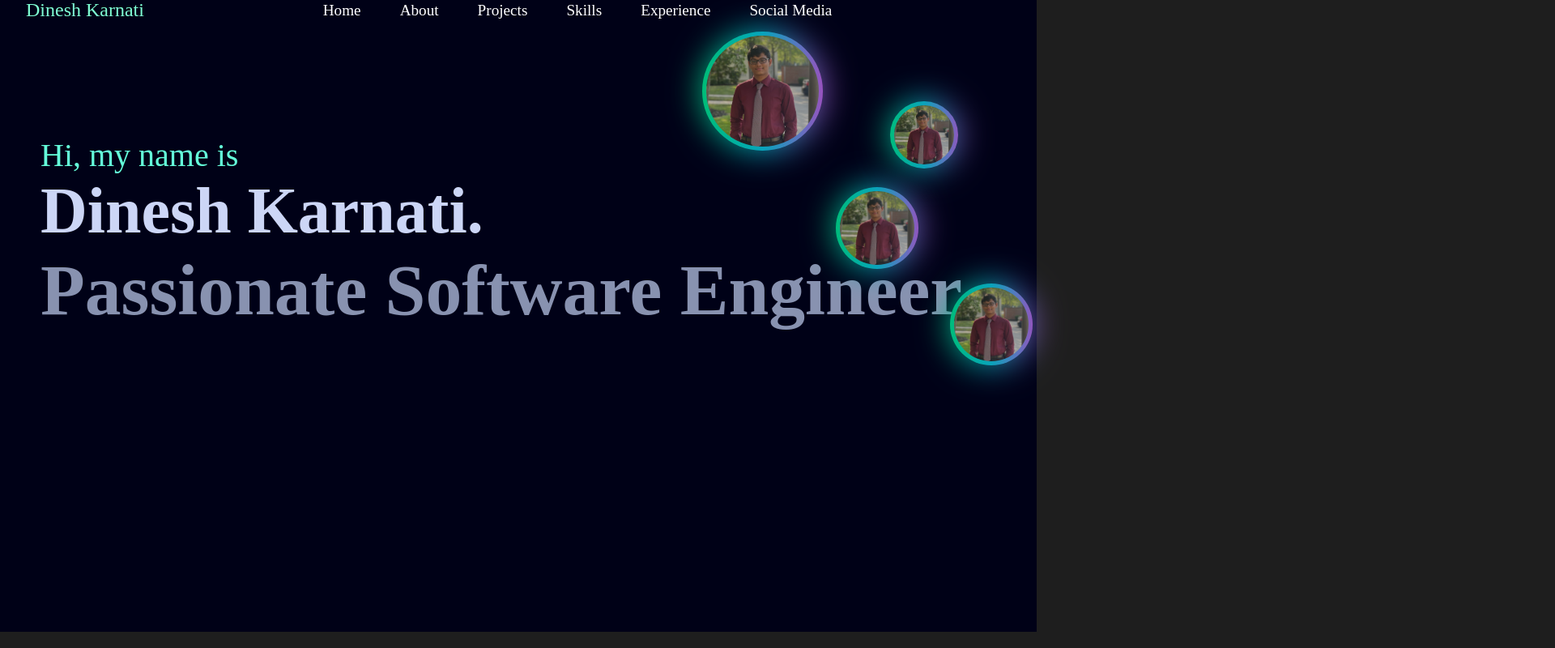
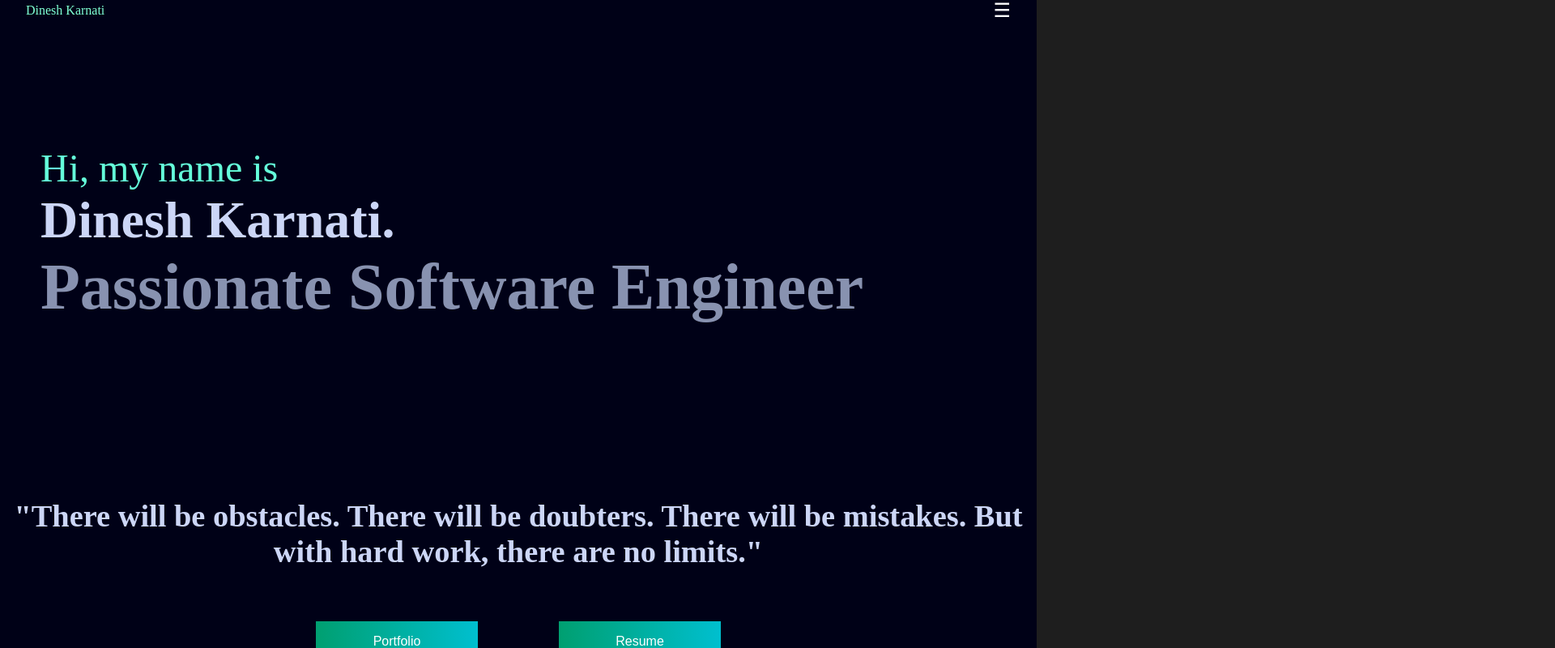
Before and after one commit to DineshK100/Personal-Portfolio-Website, a React (Create React App) app: page / in a window 1280 px wide. Shown: the part 20-820 px from the top of the page at 81% size, 1920 px wide, since content can reach past the window. Built offline with nearby package versions, Linux system fonts and the light colour scheme.

Commit message:
Designed the landing page

```diff
--- /dev/null
+++ b/src/about.js
@@ -0,0 +1,12 @@
+import React from "react";
+import "./about.css";
+
+function About() {
+
+    return (
+        <></>
+    )
+
+}
+
+export default About;
--- a/src/components/navbar/navbar.css
+++ b/src/components/navbar/navbar.css
@@ -1,6 +1,9 @@
-.nav-background{
+/* Existing styles */
+
+.nav-background {
     height: 0px;
 }
+
 .navbar {
     width: 100vw;
     margin: 0 auto;
@@ -15,15 +18,12 @@
     border-image-source: linear-gradient(to right, #00ff94, #00dfff, #e361ff);
     border-image-slice: 1;
     transition: background-color 0.3s ease;
-
 }
-
 
 .navbar-scrolled {
     background-color: black !important;
     box-shadow: 0 1px 10px rgba(0, 0, 0, 0.15);
- }
-
+}
 
 .name {
     color: aquamarine;
@@ -75,3 +75,54 @@
 .desktopMenuListItem:hover::after {
     width: 100%;
 }
+
+.dropdown-toggle {
+    display: none;
+    font-size: 1.5rem;
+    color: white;
+    background: none;
+    border: none;
+    cursor: pointer;
+}
+
+.dropdown-menu {
+    display: none;
+    flex-direction: column;
+    position: absolute;
+    top: 100%;
+    right: 2rem;
+    background-color: #000117;
+    border: 1px solid #00dfff;
+    border-radius: 5px;
+    z-index: 2;
+}
+
+.dropdown-menu a {
+    padding: 1rem;
+    text-decoration: none;
+    color: white;
+    display: block;
+    text-align: right;
+}
+
+.dropdown-menu a:hover {
+    background-color: #00dfff;
+}
+
+@media (max-width: 1366px) {
+    .desktopmenu {
+        display: none;
+    }
+
+    .dropdown-toggle {
+        display: block;
+    }
+
+    .name {
+        font-size: 1rem;
+    }
+
+    .dropdown-menu.show {
+        display: flex;
+    }
+}
--- a/src/components/navbar/navbar.js
+++ b/src/components/navbar/navbar.js
@@ -1,4 +1,4 @@
-import React, {useEffect} from "react";
+import React, { useEffect } from "react";
 import { Link } from "react-scroll";
 import "./navbar.css";
 
@@ -21,19 +21,52 @@ const Navbar = () => {
 
   return (
     <div>
-      <nav className="navbar">
-        <div className="navbar-content">
-        <div className="name">
-          <p>Dinesh Karnati</p>
+      <nav class="navbar">
+        <div class="navbar-content">
+          <div class="name">Dinesh Karnati</div>
+          <div class="desktopmenu">
+            <a class="desktopMenuListItem" href="#home">
+              Home
+            </a>
+            <a class="desktopMenuListItem" href="#about">
+              About
+            </a>
+            <a class="desktopMenuListItem" href="#projects">
+              Projects
+            </a>
+            <a class="desktopMenuListItem" href="#skills">
+              Skills
+            </a>
+            <a class="desktopMenuListItem" href="#experience">
+              Experience
+            </a>
+            <a class="desktopMenuListItem" href="#social-media">
+              Social Media
+            </a>
           </div>
-        <div className="desktopmenu">
-          <a href = "#intro-wrapper" className="desktopMenuListItem" >Home</a>
-          <a className="desktopMenuListItem" >About</a>
-          <a className="desktopMenuListItem">Projects</a>
-          <a className="desktopMenuListItem">Skills</a>
-          <a className="desktopMenuListItem">Experience</a>
-          <a className="desktopMenuListItem">Social Media</a>
+          <button class="dropdown-toggle" aria-label="Toggle menu">
+            &#9776;
+          </button>
         </div>
+        <div class="dropdown-menu">
+          <a class="dropdownMenuItem" href="#home">
+            Home
+          </a>
+          <a class="dropdownMenuItem" href="#about">
+            About
+          </a>
+          <a class="dropdownMenuItem" href="#projects">
+            Projects
+          </a>
+          <a class="dropdownMenuItem" href="#skills">
+            Skills
+          </a>
+          <a class="dropdownMenuItem" href="#experience">
+            Experience
+          </a>
+          <a class="dropdownMenuItem" href="#social-media">
+            Social Media
+          </a>
         </div>
       </nav>
     </div>
--- a/src/intro.css
+++ b/src/intro.css
@@ -1,25 +1,22 @@
 .page-background {
     background-color: #000117;
-    width: 100vw;
-    height: 100vh;
+    min-height: 100vh;
+    padding-top: 50px;
 }
 
 .intro-wrapper {
     display: flex;
-    flex-direction: row;
+    flex-direction: column;
+    align-items: flex-start;
+    position: relative;
+    margin-top: 150px;
 }
 
 .intro {
     display: flex;
-    align-items: center;
-    justify-content: flex-start;
+    flex-direction: column;
+    align-items: flex-start;
     padding-left: 50px;
-    padding-top: 150px;
-}
-
-.introInfo {
-    text-align: left;
-    color: #ccd6f6;
 }
 
 .hi {
@@ -31,57 +28,80 @@
 
 .introName {
     font-size: 5rem;
-    font-weight: 700;
     color: #ccd6f6;
     margin: 0;
 }
 
 .introTagline {
     font-size: 5.6rem;
-    font-weight: 600;
     color: #8892b0;
     margin: 0;
-    width: 1000%;
-    height: 20%;
+}
+
+.motivational-quote {
+    display: flex;
+    flex-direction: row;
+    font-size: 1.2em;
+    color: #ccd6f6;
+    text-align: center;
+    justify-content: center;
+    width: 100%;
+    padding-top: 215px;
+}
+
+.buttons{
+    display: flex;
+    flex-direction: row;
+    justify-content: center;
+    gap: 100px;
+    padding-top: 5%
+}
+
+.buttons-display {
+    background: linear-gradient(to right, #009f70, #00bfcf);
+    border: none;
+    color: white;
+    padding: 15px 32px;
+    width: 200px;
+    height: 50px;
+    text-align: center;
+    text-decoration: none;
+    display: inline-block;
+    font-size: 16px;
+}
+
+.image-1, .image-2, .image-3, .image-4 {
+    position: absolute;
+    border-radius: 50%;
+    filter: brightness(75%);
 }
 
 .image-1 {
-    position: flex;
-    border-radius: 50%;
     width: 15%;
-    height: 15%;
-    margin-top: 5%;
-    filter: brightness(75%);
+    height: auto;
+    right: 25%;
+    top: -45%;
 }
 
 .image-2 {
-    position: relative;
-    border-radius: 50%;
     width: 10%;
-    height: 10%;
-    margin-top: 20%;
-    margin-left: 2%;
-    filter: brightness(75%);
+    height: auto;
+    right: 10%;
+    top: -50%;
 }
 
 .image-3 {
-    position: relative;
-    border-radius: 50%;
     width: 8%;
-    height: 8%;
-    margin-top: 150px;
-    margin-left: -2%;
-    filter: brightness(75%);
+    height: auto;
+    top: 30%;
+    right: 3%;
 }
 
 .image-4 {
-    position: relative;
-    border-radius: 50%;
-    width: 10%;
-    height: 10%;
-    margin-top: 375px;
-    margin-right: 10px;
-    filter: brightness(75%);
+    width: 8%;
+    height: auto;
+    top: 65%;
+    right: 15%;
 }
 
 .image-1::before, .image-2::before, .image-3::before, .image-4::before {
@@ -96,7 +116,7 @@
     z-index: -1;
 }
 
-.image-1::after, .image-2::after, .image-3::after, .image-4::after{
+.image-1::after, .image-2::after, .image-3::after, .image-4::after {
     content: "";
     position: absolute;
     top: -5px;
@@ -106,7 +126,7 @@
     border-radius: 50%;
     background: linear-gradient(to right, #00ff94, #00dfff, #e361ff);
     z-index: -1;
-    filter: blur(20px)
+    filter: blur(20px);
 }
 
 .image-1 img, .image-2 img, .image-3 img, .image-4 img {
@@ -115,3 +135,48 @@
     border-radius: 50%;
     display: block;
 }
+
+/* Hide images on tablets and phones */
+@media (max-width: 600px) {
+    .image-1, .image-2, .image-3, .image-4 {
+        display: none;
+    }
+    .introTagline {
+        font-size: 1.6rem;
+        color: #8892b0;
+    }
+
+    .hi {
+        color: #64ffda;
+        font-size: 1.2rem;
+    }
+
+    .introName {
+        font-size: 1.6rem;
+        color: #ccd6f6;
+        margin: 0;
+    }
+}
+
+/* Apply styles between 900px and 1366px */
+@media (min-width: 601px) and (max-width: 1366px) {
+    .image-1, .image-2, .image-3, .image-4 {
+        display: none;
+    }
+
+    .introTagline {
+        font-size: 5rem;
+        color: #8892b0;
+    }
+
+    .hi {
+        color: #64ffda;
+        font-size: 3rem;
+    }
+
+    .introName {
+        font-size: 4rem;
+        color: #ccd6f6;
+        margin: 0;
+    }
+}
--- a/src/intro.js
+++ b/src/intro.js
@@ -1,5 +1,7 @@
 import React from "react";
 import "./intro.css";
+
+import About from "./about";
 
 const Intro = () => {
   return (
@@ -13,27 +15,34 @@ const Intro = () => {
           </div>
         </section>
 
-          <div class="image-1">
-            <img alt="headshot" src="./headshot.jpeg" />
+        <div class="image-1"> x
+          <img alt="headshot" src="./headshot.jpeg" draggable="false"/>
         </div>
         <div class="image-2">
-            <img alt="another pic" src="./headshot.jpeg" />
+          <img alt="another pic" src="./headshot.jpeg" draggable="false"/>
         </div>
         <div class="image-3">
-            <img alt="other pic pic" src="./headshot.jpeg" />
+          <img alt="other pic pic" src="./headshot.jpeg" draggable="false"/>
         </div>
         <div class="image-4">
-            <img alt="other pic pic" src="./headshot.jpeg" />
+          <img alt="other pic pic" src="./headshot.jpeg" draggable="false"/>
+        </div>
+      </div>
+      <div className="motivational-quote">
+        <h1>
+          "There will be obstacles. There will be doubters. There will be
+          mistakes. But with hard work, there are no limits."
+        </h1>
+      </div>
+      <div className="buttons">
+        <button className = "buttons-display" type="button">Portfolio</button>
+        <button className = "buttons-display" type="button">Resume</button>
       </div>
 
-          <div>
-
-          </div>
-      </div>
-
-
+      <About/>
     </div>
   );
 };
 
 export default Intro;
+//1065
```
Also changed, not shown: src/about.css (added). Lines whose indentation alone changed are shown as unchanged.
